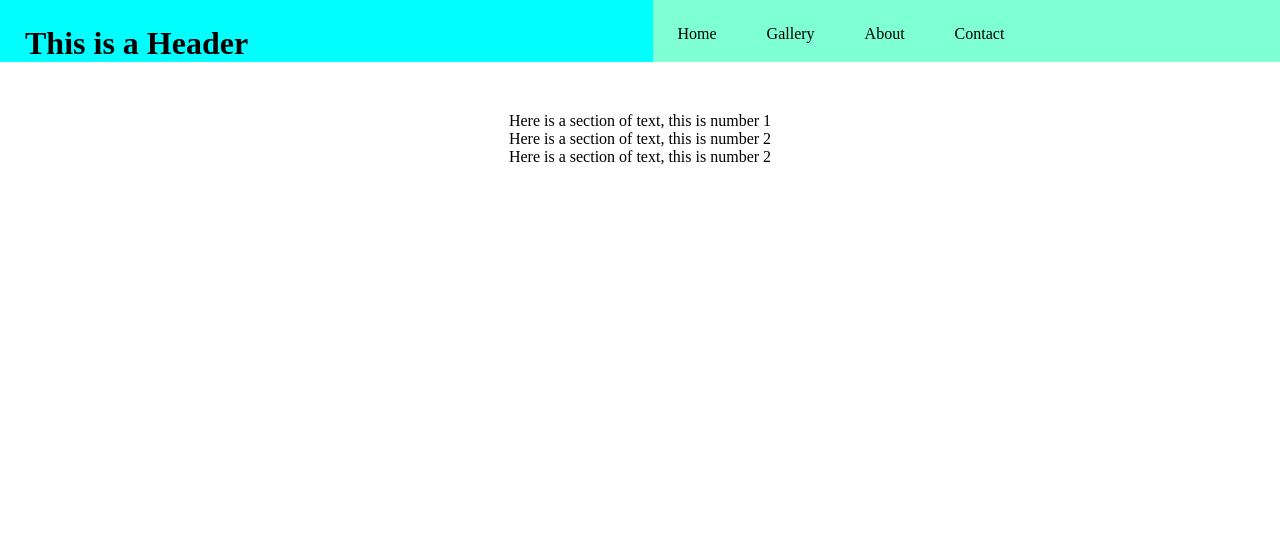
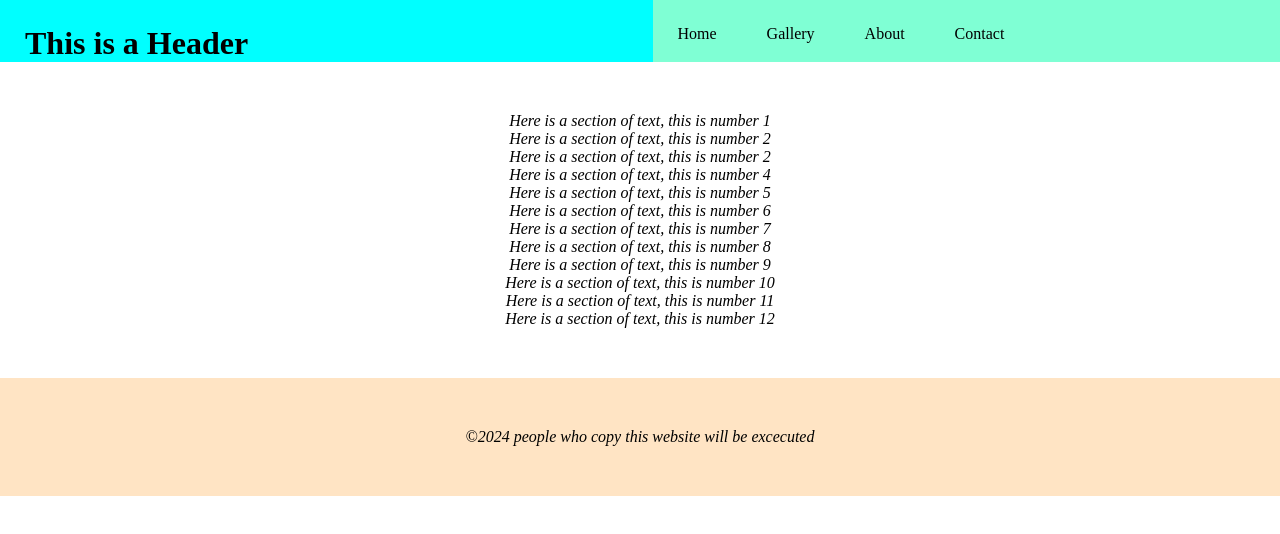
Before and after one commit to Ollie-Judge/practice-vite, a React (Vite) app: page / in a window 1280 px wide. Shown: the top 534 px of the page. Built offline with nearby package versions, Linux system fonts and the light colour scheme.

Commit message:
added footer and more main text

```diff
--- a/src/App.jsx
+++ b/src/App.jsx
@@ -1,12 +1,14 @@
 import "./style/App.css";
 import Header from "./Header";
 import MainText from "./Main-text";
+import Footer from "./Footer";
 
 function App() {
   return (
     <>
       <Header />
       <MainText />
+      <Footer />
     </>
   );
 }
--- /dev/null
+++ b/src/Footer.jsx
@@ -0,0 +1,15 @@
+import "./style/footer.css";
+
+function Footer() {
+  return (
+    <>
+      <div id="footerContainer">
+        <div>
+          <p>©2024 people who copy this website will be excecuted</p>
+        </div>
+      </div>
+    </>
+  );
+}
+
+export default Footer;
--- a/src/Main-text.jsx
+++ b/src/Main-text.jsx
@@ -15,6 +15,42 @@ function MainText() {
         <div>
           <p>Here is a section of text, this is number 2</p>
         </div>
+
+        <div>
+          <p>Here is a section of text, this is number 4</p>
+        </div>
+
+        <div>
+          <p>Here is a section of text, this is number 5</p>
+        </div>
+
+        <div>
+          <p>Here is a section of text, this is number 6</p>
+        </div>
+
+        <div>
+          <p>Here is a section of text, this is number 7</p>
+        </div>
+
+        <div>
+          <p>Here is a section of text, this is number 8</p>
+        </div>
+
+        <div>
+          <p>Here is a section of text, this is number 9</p>
+        </div>
+
+        <div>
+          <p>Here is a section of text, this is number 10</p>
+        </div>
+
+        <div>
+          <p>Here is a section of text, this is number 11</p>
+        </div>
+
+        <div>
+          <p>Here is a section of text, this is number 12</p>
+        </div>
       </div>
     </>
   );
--- /dev/null
+++ b/src/style/footer.css
@@ -0,0 +1,8 @@
+#footerContainer {
+  padding: 50px;
+  background-color: bisque;
+}
+
+p {
+  font-style: italic;
+}
```
